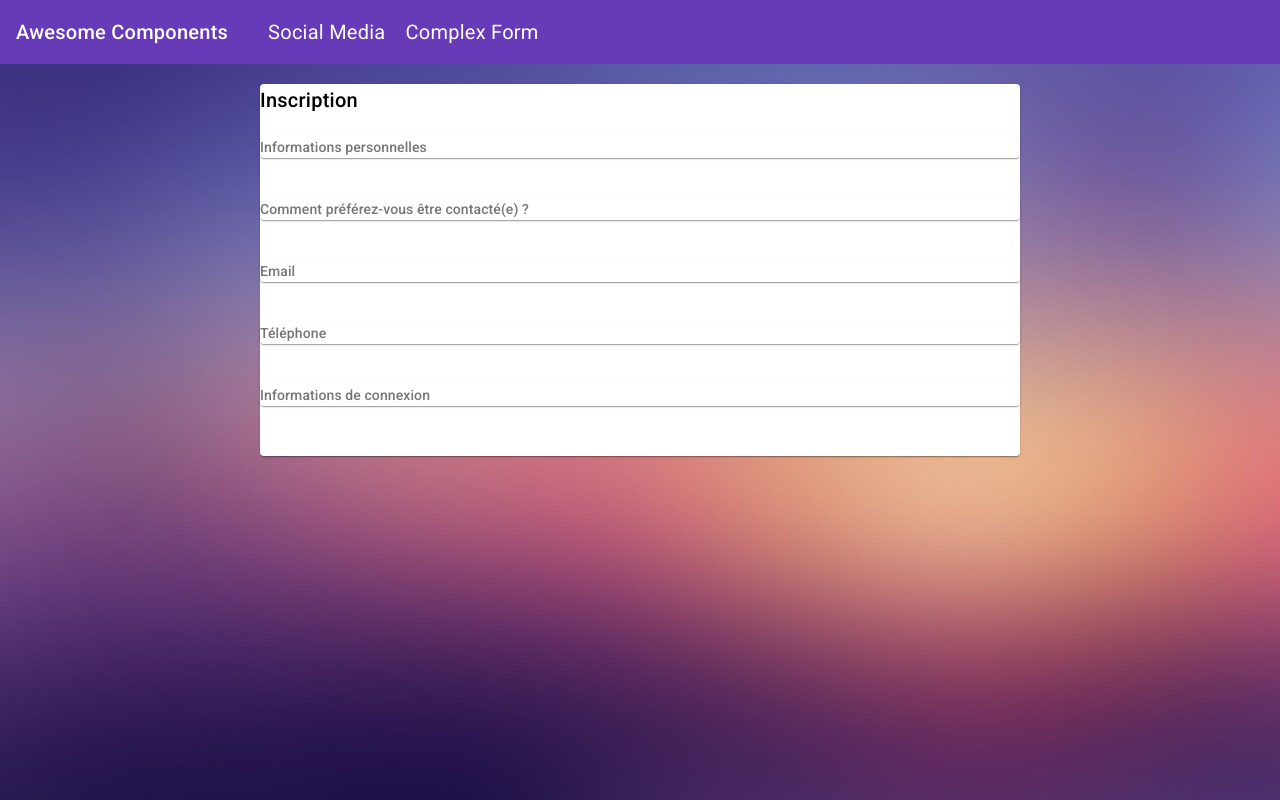
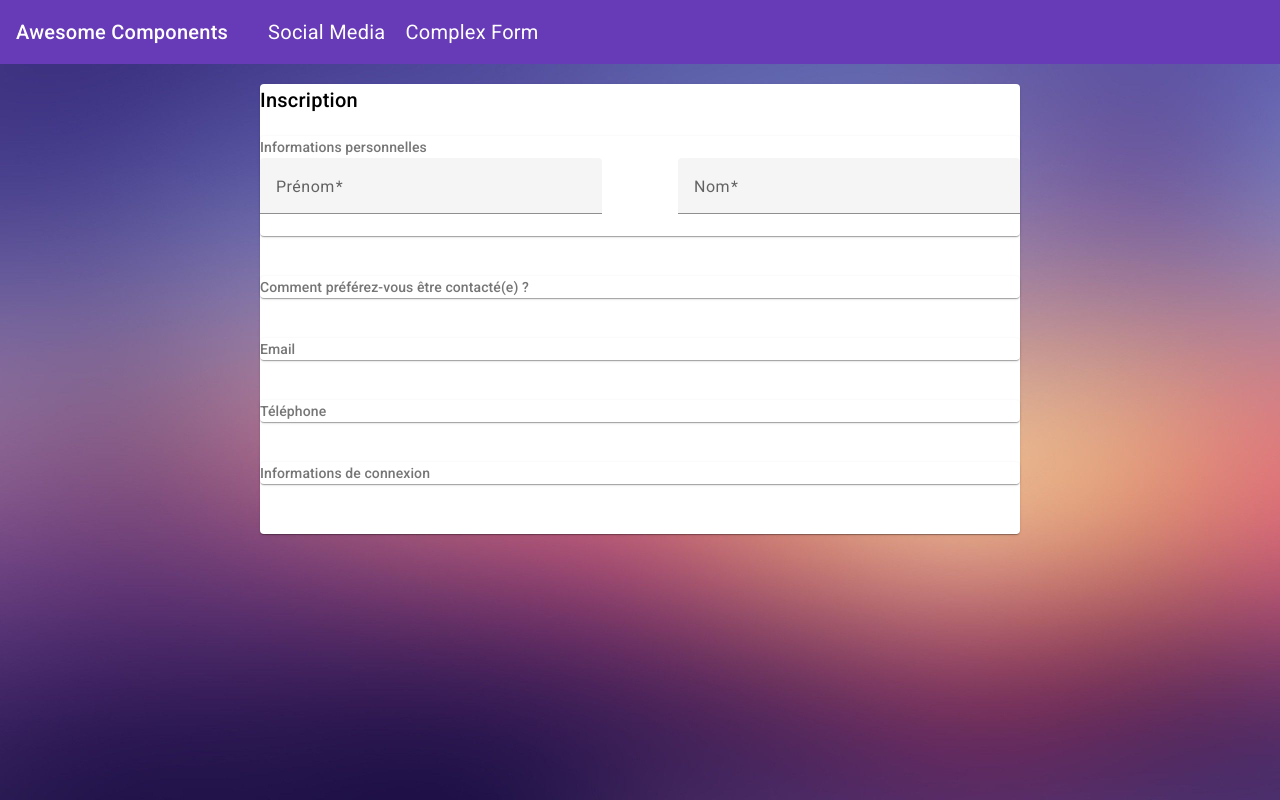
Before and after one commit to FranckPedron/Angular-awesome-components-standalone, an Angular app: page /complex-form in a window 1280 px wide. Built offline with nearby package versions, Linux system fonts and the light colour scheme.

Commit message:
Feat - début d'ajout des contrôles au template

```diff
--- a/src/app/complexForm/components/complex-form/complex-form.component.html
+++ b/src/app/complexForm/components/complex-form/complex-form.component.html
@@ -1,23 +1,31 @@
 <mat-card [formGroup]="mainForm" class="main-form">
   <mat-card-title>Inscription</mat-card-title>
-  <mat-card class="form-card">
+  <mat-card class="form-card" formGroupName="personalInfo">
     <mat-card-subtitle>Informations personnelles</mat-card-subtitle>
+    <div class="form-row">
+      <mat-form-field appearance="fill">
+        <mat-label>Prénom</mat-label>
+        <input type="text" matInput formControlName="firstName"></mat-form-field>
+      <mat-form-field appearance="fill">
+        <mat-label>Nom</mat-label>
+        <input type="text" matInput formControlName="lastName"></mat-form-field>
+    </div>
   </mat-card>
-  <mat-card class="form-card">
+  <mat-card class="form-card" formGroupName="contactPreference">
     <mat-card-subtitle>Comment préférez-vous être contacté(e) ?</mat-card-subtitle>
   </mat-card>
-  <mat-card class="form-card">
+  <mat-card class="form-card" formGroupName="email">
     <mat-card-subtitle>Email</mat-card-subtitle>
   </mat-card>
-  <mat-card class="form-card">
+  <mat-card class="form-card" formGroupName="phone">
     <mat-card-subtitle>Téléphone</mat-card-subtitle>
   </mat-card>
-  <mat-card class="form-card">
+  <mat-card class="form-card" formGroupName="loginInfo">
     <mat-card-subtitle>Informations de connexion</mat-card-subtitle>
   </mat-card>
   @if (mainForm.valid) {
     <mat-card-actions>
-      <button mat-flat-button color="primary" (click)="onSubmitForm()">ENREGISTRER</button>
+      <button mat-flat-button>ENREGISTRER</button>
     </mat-card-actions>
   }
 </mat-card>
--- a/src/app/complexForm/components/complex-form/complex-form.component.ts
+++ b/src/app/complexForm/components/complex-form/complex-form.component.ts
@@ -3,11 +3,12 @@ import {CommonModule} from '@angular/common';
 import {FormBuilder, FormControl, FormGroup, ReactiveFormsModule, Validators} from "@angular/forms";
 import {MatCardModule} from "@angular/material/card";
 import {MatButtonModule} from "@angular/material/button";
+import {MatInputModule} from "@angular/material/input";
 
 @Component({
   selector: 'app-complex-form',
   standalone: true,
-  imports: [CommonModule, MatCardModule, ReactiveFormsModule, MatButtonModule],
+  imports: [CommonModule, MatCardModule, ReactiveFormsModule, MatButtonModule, MatInputModule],
   templateUrl: './complex-form.component.html',
   styleUrl: './complex-form.component.scss'
 })
```
